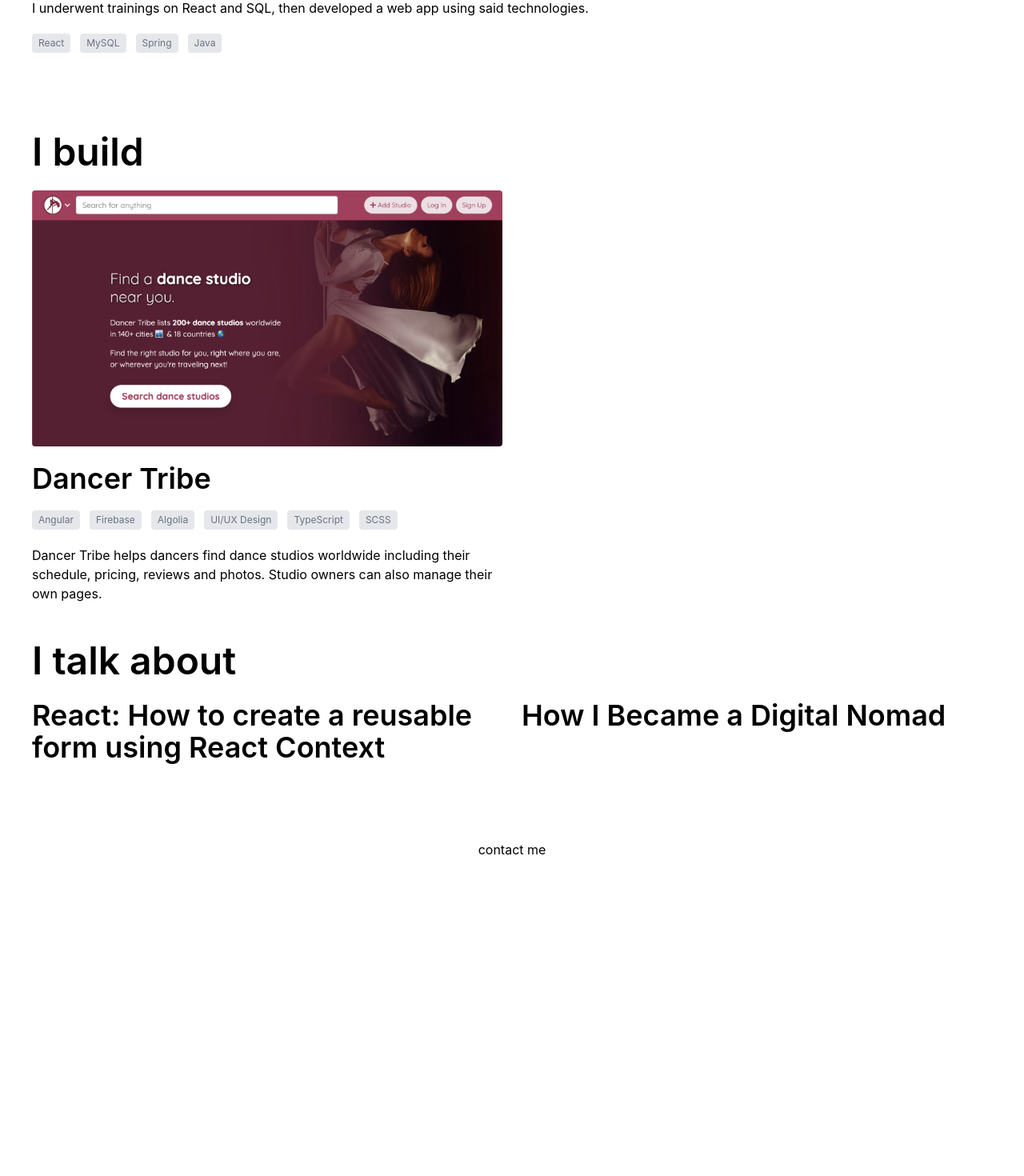
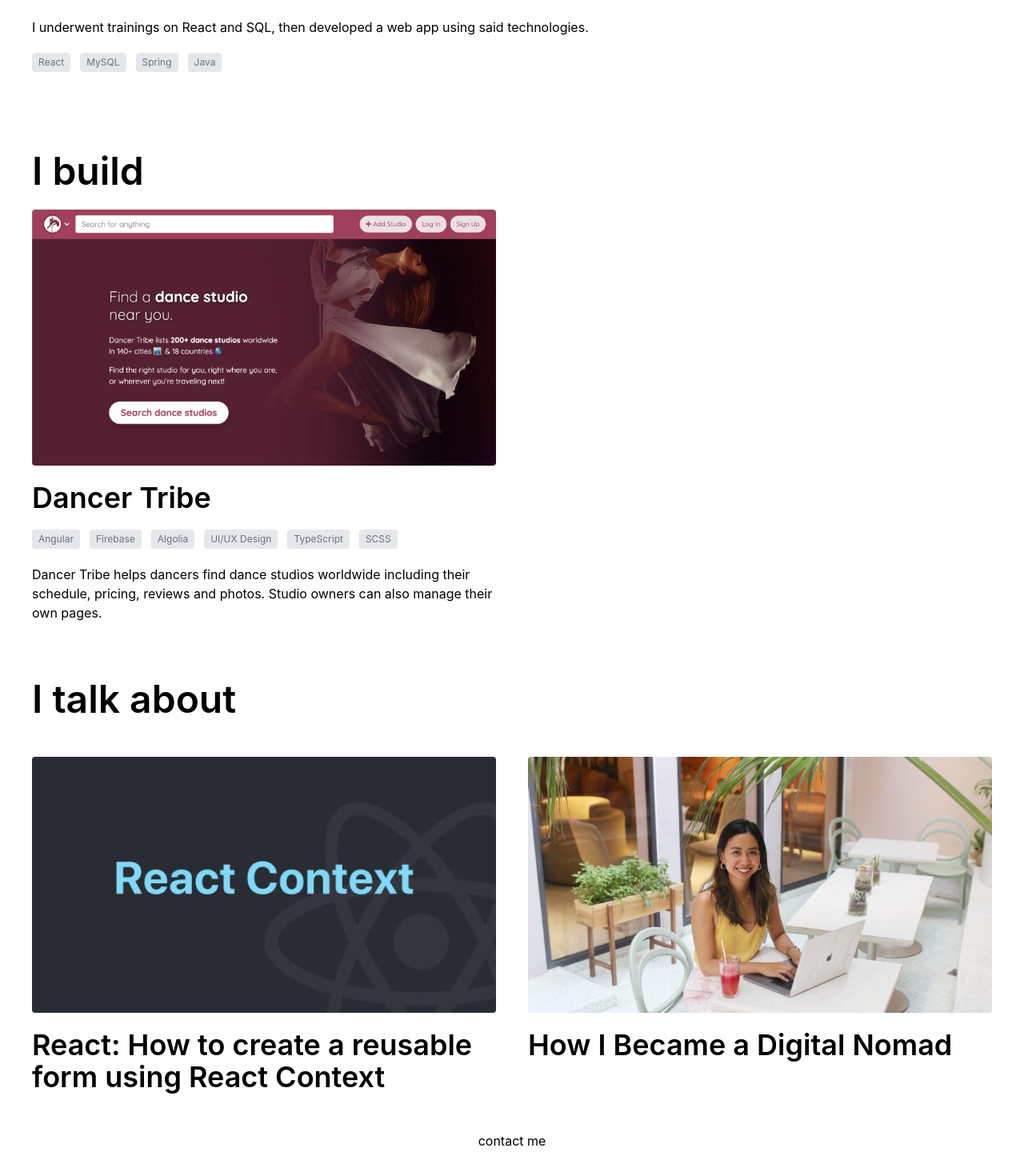
Before and after one commit to el-pol/nextjs-trishalim, a Next.js app: page / in a window 1280 px wide. Shown: the part 1614-3084 px from the top of the page at 80% size. Before the commit the page ends 2776 px from the top, so only its background shows below. Built offline with nearby package versions, Linux system fonts and the light colour scheme.

Commit message:
content styling

```diff
--- a/components/Content.tsx
+++ b/components/Content.tsx
@@ -14,12 +14,10 @@ export const Content = (props: {
 
   return (
     <Link href={link}>
-      <a href={link} target="_blank" className="content" rel="noreferrer">
-        <div className="content__image"
-          style={{
+      <a href={link} target="_blank" rel="noreferrer">
+        <div className="w-full h-80 rounded mb-5 bg-top bg-cover"style={{
             backgroundImage: `url(${imageUrl})`
-          }}
-        ></div>
+          }}></div>
         <h3>{title}</h3>
         <p>{description}</p>
       </a>
--- a/pages/index.tsx
+++ b/pages/index.tsx
@@ -259,6 +259,7 @@ const Home: NextPage = () => {
 
         <h2>Experience</h2>
         <br />
+        <br />
         <div>
         {
           experiences.map((e) => (
@@ -272,35 +273,25 @@ const Home: NextPage = () => {
 
         <h2>I build</h2>
         <br />
-        <div className="flex flex-wrap -m-3">
+        <div className="flex flex-wrap -m-5">
           {
-            projects.map((p) => <div className="w-full p-3 md:w-6/12"><Project key={p.link} content={p} /></div>)
+            projects.map((p) => <div className="w-full p-5 md:w-6/12"><Project key={p.link} content={p} /></div>)
           }
         </div>
 
         <br />
         <br />
+        <br />
 
         <h2>I talk about</h2>
         <br />
-        <div className="flex flex-wrap -m-3">
+        <br />
+        <div className="flex flex-wrap -m-5">
           {
-            content.map((c) => <div className="w-full p-3 md:w-6/12"><Content key={c.link} content={c} /></div>)
+            content.map((c) => <div className="w-full p-5 md:w-6/12"><Content key={c.link} content={c} /></div>)
           }
         </div>
 
-        <br />
-        <br />
-
-        {/* <h2>I do my best work when</h2>
-        <ul className="emoji-list">
-          <li><span>🍵</span> I&apos;ve had my matcha latte.</li>
-          <li><span>👩🏽‍💻</span> I have set focused hours with no calls. I prefer to batch tasks like calls and code reviews.</li>
-          <li><span>🎨</span> I have enough time and energy left in the day to work on my own stuff and be creative.</li>
-        </ul>
-
-        <br />
-        <br /> */}
         <br />
         <br />
 
```
